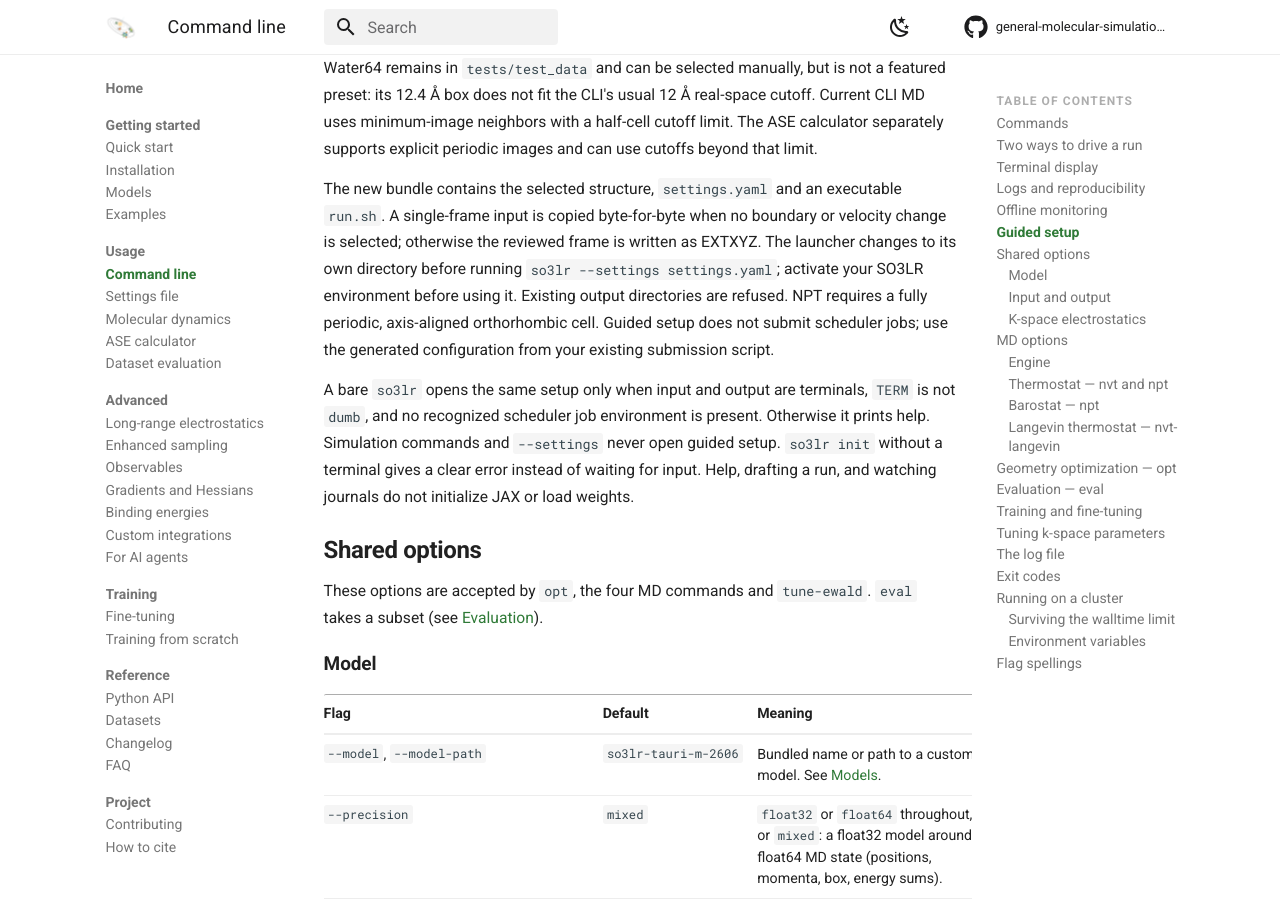
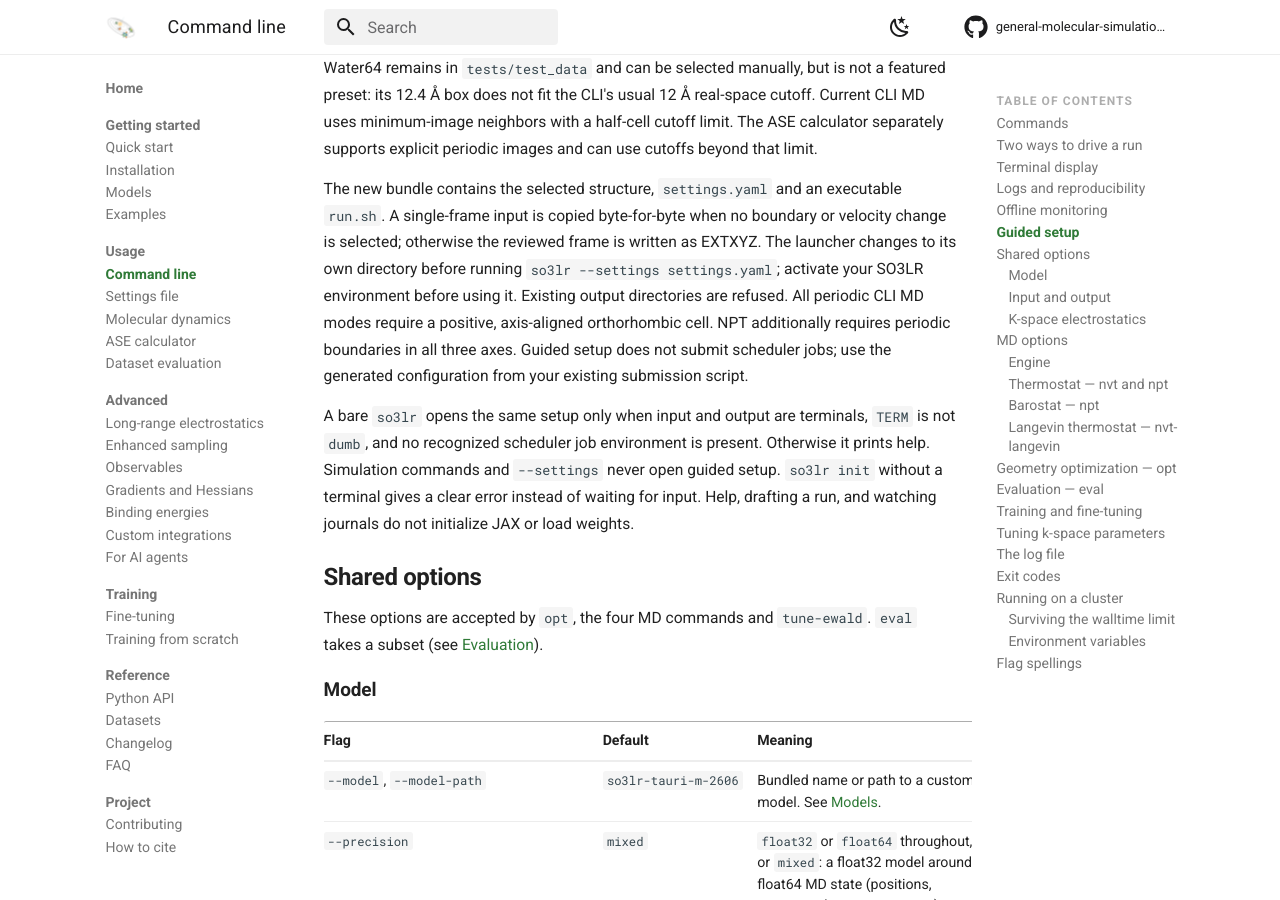
Before and after one commit to so3lr/so3lr.github.io, an MkDocs documentation site: the page built from docs/usage/cli.md, in a window 1280 px wide and 900 px high, scrolled down 6222 px. Built offline with MkDocs 1.6.1 and Material for MkDocs 9.7.7, drawn with Linux system fonts in a browser that asks for light colours; comment, search, counter and statistics services are not loaded.

Commit message:
docs: clarify periodic cell requirements for all MD modes

```diff
--- a/docs/usage/cli.md
+++ b/docs/usage/cli.md
@@ -265,8 +265,9 @@ executable `run.sh`. A single-frame input is copied byte-for-byte when no
 boundary or velocity change is selected; otherwise the reviewed frame is
 written as EXTXYZ. The launcher changes to its own directory before running
 `so3lr --settings settings.yaml`; activate your SO3LR environment before using
-it. Existing output directories are refused. NPT requires a fully periodic,
-axis-aligned orthorhombic cell. Guided setup does not submit scheduler jobs;
+it. Existing output directories are refused. All periodic CLI MD modes require
+a positive, axis-aligned orthorhombic cell. NPT additionally requires periodic
+boundaries in all three axes. Guided setup does not submit scheduler jobs;
 use the generated configuration from your existing submission script.
 
 A bare `so3lr` opens the same setup only when input and output are terminals,
```
Also changed, not shown: docs/usage/md.md (+2 -1 lines).
